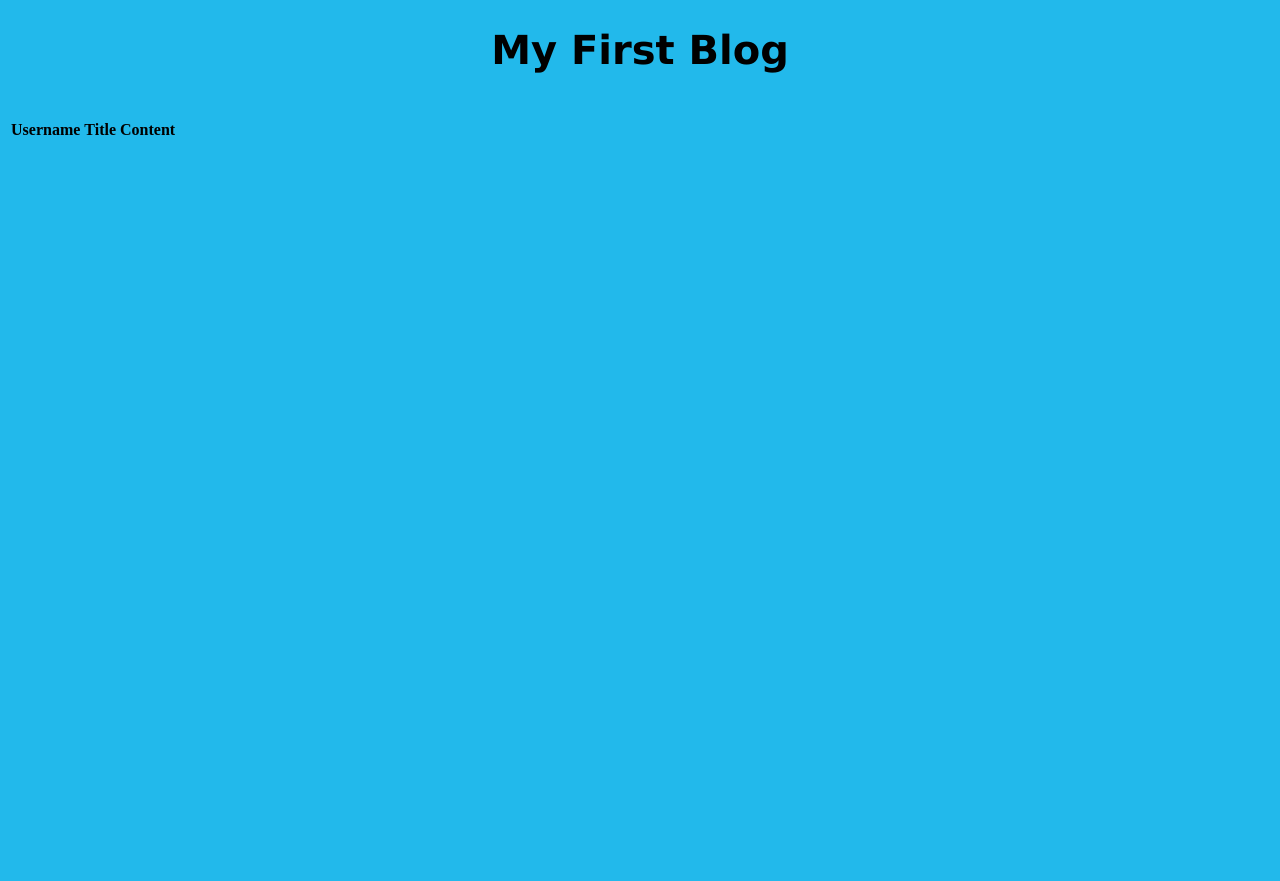
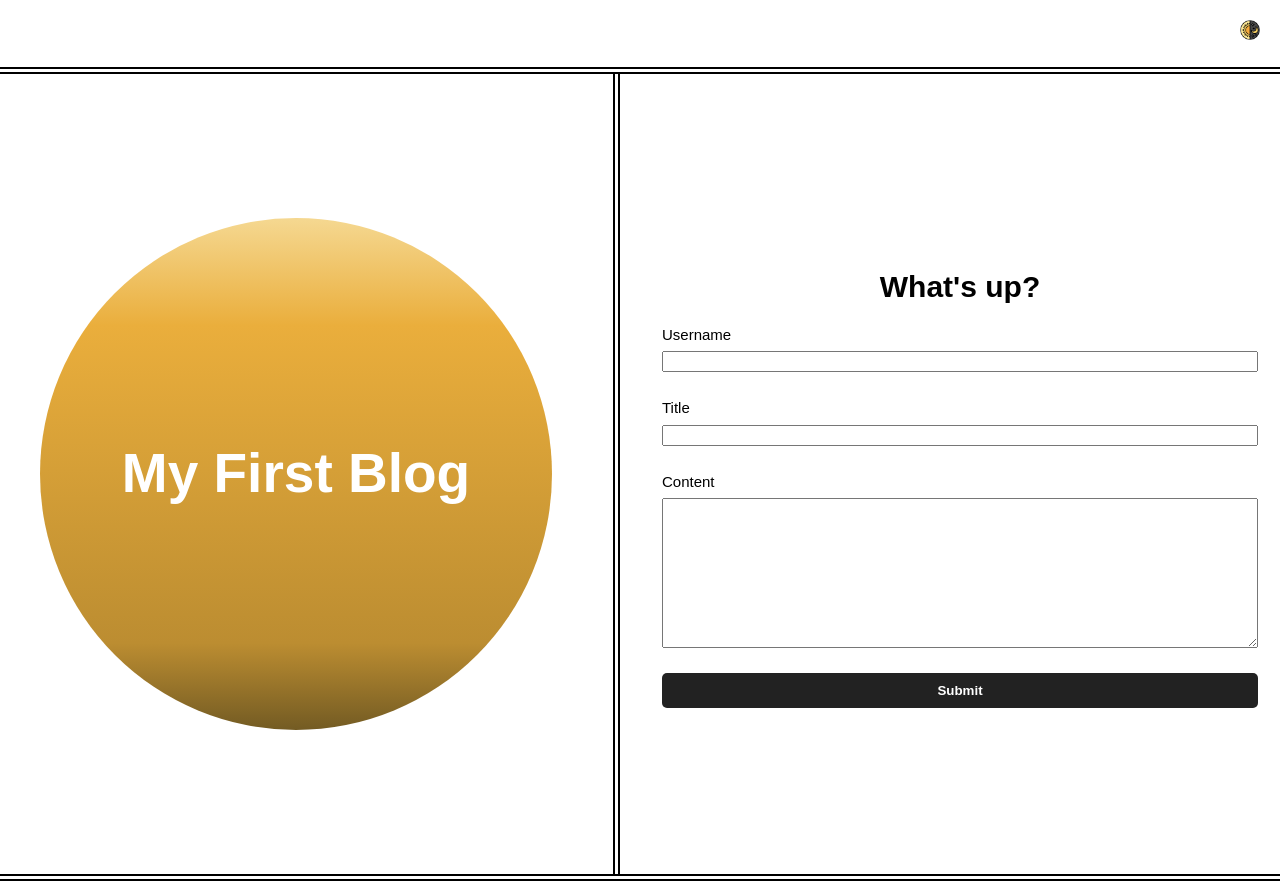
Before and after one commit to samaeryn/Personal-Blog, a plain HTML site: page index.html in a window 1280 px wide. Before the commit the page ends 800 px from the top, so only its background shows below. Drawn offline with Linux system fonts and the light colour scheme.

Commit message:
I forgot to do a lot of small pushes

```diff
--- a/assets/css/blog.css
+++ b/assets/css/blog.css
@@ -1,16 +1,75 @@
-body {
-    background-color: rgb(34, 185, 235);
+
+.dark main{
+    background-color: #303030;
 }
 
-h1 {
-    color:black;
-    font-family: Verdana, Geneva, Tahoma, sans-serif;
-    font-size: 40px;
-    text-align: center;
+.dark article{
+    border-color: white;
 }
 
-p {
-    color:black;
-    font-family: Verdana, Geneva, Tahoma, sans-serif;
-    font-size: 20px;
+.dark .article__title{
+    border-color: white;
 }
+
+.dark footer{
+    color: white;
+}
+
+.switch{
+    width: 50px;
+}
+
+article{
+    padding: 8px 10px 5px 10px;
+    border: 1px solid black;
+    border-radius: 5px;
+    width: 100%;
+    margin: 5px 0;
+}
+
+.article__title{
+    font-weight: bold;
+    font-size: 1.4rem;
+    border-bottom: 1px solid black;
+}
+
+.article__content{
+    margin: 10px;
+    min-height: 70px;
+}
+
+.article__author{
+    color: grey;
+}
+
+@media screen and (min-width: 768px){
+    .article__title{
+        font-size: 1.45rem;
+    }
+}
+
+@media screen and (min-width: 1024px){
+    .article__title{
+        font-size: 1.5rem;
+    }
+}
+
+main{
+    flex-direction: column;
+    padding: 10px;
+}
+
+.list{
+    list-style: none;
+    text-align: left;
+    padding: 0;
+}
+
+.list__item{
+    margin-bottom: 5px;
+}
+
+footer{
+    color: black;
+    margin: 40px 10px;
+}
--- /dev/null
+++ b/assets/css/style.css
@@ -0,0 +1,279 @@
+:root {
+  --venus-color-top: #f5d891;
+  --venus-color-top-mid: #eaae3c;
+  --venus-color-bottom-mid: #bc8d31;
+  --venus-color-bottom: #735b23;
+  --black-color: #000;
+  --btn-background-color: #222;
+}
+
+* {
+  box-sizing: border-box;
+}
+
+html {
+  font-size: 62.5%;
+}
+
+body {
+  font-family: sans-serif;
+  font-size: 1.3rem;
+  line-height: 1.5;
+  max-width: 1440px;
+  margin: 0 auto;
+}
+
+h1,
+h2,
+p {
+  margin: 0;
+}
+
+h1 {
+  font-size: 3.5rem;
+}
+
+h2 {
+  font-size: 2.5rem;
+}
+
+@media screen and (min-width: 768px) {
+  body {
+    font-size: 1.4rem;
+  }
+
+  h1 {
+    font-size: 4.1rem;
+  }
+}
+
+@media screen and (min-width: 1024px) {
+  body {
+    font-size: 1.5rem;
+  }
+
+  h1 {
+    font-size: 5.5rem;
+  }
+
+  h2 {
+    font-size: 3rem;
+  }
+}
+
+.light{
+    background-color: white;
+    color: black;
+}
+
+.dark{
+    background-color: black;
+    color: white;
+}
+
+.dark .divider--vertical{
+    border-color: white;
+}
+
+.dark button{
+    background-color: black;
+}
+
+.dark .btn{
+    background-color: white;
+    color: black;
+}
+
+#mode-switcher{
+    opacity: 0;
+    height: 0;
+    width: 0;
+}
+
+form {
+  width: 100%;
+}
+
+.form-group {
+  display: flex;
+  flex-direction: column;
+}
+
+.form-label {
+  margin-bottom: 5px;
+}
+
+.form-input {
+  margin-bottom: 25px;
+  outline: none;
+}
+
+.form-input:focus {
+  border: 2px solid #005fcc;
+}
+
+#content {
+  height: 150px;
+}
+
+.divider {
+  border-bottom: 2px solid;
+  border-top: 2px solid;
+  height: 7px;
+  width: 100%;
+}
+
+.divider--vertical {
+  border-left: 2px solid black;
+  border-right: 2px solid black;
+  height: 80vh;
+  width: 7px;
+  display: none;
+}
+
+@media screen and (min-width: 768px) {
+  .divider--vertical {
+    display: block;
+  }
+}
+
+button{
+    background: none;
+    border: none;
+}
+
+button:hover{
+    cursor: pointer;
+}
+
+.btn {
+  background-color: var(--btn-background-color);
+  color: white;
+  display: block;
+  font-weight: bold;
+  padding: 5px;
+  text-align: center;
+  text-decoration: none;
+  width: 100%;
+  padding: 10px;
+  border-radius: 5px;
+}
+
+a{
+    text-decoration: none;
+    color: white;
+    width: 100%;
+}
+
+.icon {
+  height: 20px;
+  width: 20px;
+}
+
+.icon:hover{
+    cursor: pointer;
+}
+
+.back-icon {
+  display: inline-block;
+  transform: rotate(180deg);
+  margin-right: 10px;
+}
+
+nav{
+    padding: 20px;
+    display: flex;
+    justify-content: space-between;
+}
+
+.nav__left h2{
+    font-size: 2rem;
+}
+
+.nav__right{
+    display: flex;
+    align-items: center;
+}
+
+@media screen and (min-width: 768px){
+    .nav__left h2 {
+        font-size: 2.5rem;
+    }
+}
+
+.logo {
+  display: flex;
+  justify-content: center;
+  align-items: center;
+  background: linear-gradient(
+    var(--venus-color-top) 0%,
+    var(--venus-color-top-mid) 21%,
+    var(--venus-color-bottom-mid) 83%,
+    var(--venus-color-bottom) 100%
+  );
+  height: 300px;
+  width: 300px;
+  border-radius: 50%;
+  color: white;
+  margin: 40px 0;
+  max-height: 550px;
+  max-width: 550px;
+}
+
+@media screen and (min-width: 768px) {
+  .logo {
+    margin: 40px;
+    width: 40vw;
+    height: 40vw;
+  }
+}
+
+
+main {
+  display: flex;
+  flex-direction: column;
+  align-items: center;
+  margin-bottom: 30px;
+}
+
+.user-opinion {
+  display: flex;
+  flex-direction: column;
+  align-items: center;
+  width: 90%;
+  max-width: 800px;
+  padding: 0 1.2rem;
+}
+
+.user-opinion h2 {
+  margin-top: 25px;
+  margin-bottom: 15px;
+}
+
+@media screen and (min-width: 768px) {
+  main {
+    flex-direction: row;
+    justify-content: space-between;
+    margin-bottom: 0;
+  }
+
+  main .divider {
+    display: none;
+  }
+
+  main .divider--vertical {
+    height: 100vh;
+  }
+
+  .user-opinion {
+    padding: 0 2.2rem;
+    width: 50vw;
+  }
+}
+
+
+footer {
+  margin: 40px;
+  color: lightgrey;
+  text-align: center;
+}
--- a/assets/css/styles.css
+++ /dev/null
@@ -1,16 +0,0 @@
-body {
-    background-color: rgb(34, 185, 235);
-}
-
-h1 {
-    color:black;
-    font-family: Verdana, Geneva, Tahoma, sans-serif;
-    font-size: 40px;
-    text-align: center;
-}
-
-p {
-    color:black;
-    font-family: Verdana, Geneva, Tahoma, sans-serif;
-    font-size: 20px;
-}
--- a/assets/js/form.js
+++ b/assets/js/form.js
@@ -1,29 +1,25 @@
-// Create form
-const form = document.createElement('form');
-form.id = 'blogForm';
+const submit = document.getElementById("submit");
 
-// Create input
-const usernameInput = document.createElement('username');
-usernameInput.type = 'username';
-usernameInput.username = 'username';
-usernameInput.placeholder = 'Username';
+let data = JSON.parse(localStorage.getItem("data")) === null ? [] : JSON.parse(localStorage.getItem("data"));
 
-const titleInput = document.createElement('title');
-titleInput.type = 'title';
-titleInput.title = 'title';
-titleInput.placeholder = 'Title';
+submit.addEventListener("click", function (event) {
+    event.preventDefault();
+    const userInput = {
+      author: "",
+      title: "",
+      content: "",
+    };
 
-const content = document.createElement('content');
-contentInput.type = 'content';
-contentInput.content = 'content';
-content.placeholder = 'Content';
+    userInput.author = document.getElementById("author").value;
+    userInput.title = document.getElementById("title").value;
+    userInput.content = document.getElementById("content").value;
 
-// Create submit button
-const submitButton = document.createElement('button');
-submitButton.type = 'submit';
-submitButton.textContent = 'Submit';
+    if(userInput.author.trim().length != 0 && userInput.title.trim().length != 0 && userInput.content.trim().length != 0){
+      data.push(userInput);
+      localStorage.setItem("data", JSON.stringify(data));
 
-// Append elements
-form.appendChild(usernameInput);
-form.appendChild(titleInput);
-form.appendChild(submitButton);
+      window.location.href = "blog.html";
+    }else{
+      window.alert("User name, title, and content CANNOT be empty");
+    }
+  });
--- /dev/null
+++ b/assets/js/main.js
@@ -0,0 +1,16 @@
+const modeSwitcher = document.getElementById("mode-switcher");
+const modeIcon = document.getElementById("mode-icon");
+
+let mode = "light";
+
+modeSwitcher.addEventListener("click", function () {
+  if (mode === "dark") {
+    mode = "light";
+    document.body.setAttribute("class", "light");
+    modeIcon.setAttribute("src", "./assets/images/sun moon.png");
+  } else {
+    mode = "dark";
+    document.body.setAttribute("class", "dark");
+    modeIcon.setAttribute("src", "./assets/images/sun moon.png");
+  }
+});
--- a/index.html
+++ b/index.html
@@ -1,31 +1,56 @@
+
 <!DOCTYPE html>
 <html lang="en">
-<head>
-    <meta charset="UTF-8">
-    <meta name="viewport" content="width=device-width, initial-scale=1.0">
-    <title>My First Blog</title>
-    <link rel="stylesheet" href="assets\css\styles.css">
-
-</head>
-<body>
-<h1>My First Blog</h1>
-<br>
-<table id="blogTable">
-    <trow>
-            <tr>
-            <th>Username</th>
-            <th>Title</th>
-            <th>Content</th>
-        </tr>
-    </trow>
-    <tbody>
-
-    </tbody>
-</table>
-<script src="assets\js\form.js"></script>
-
-
-
-
-</body>
+  <head>
+    <meta charset="UTF-8" />
+    <meta name="viewport" content="width=device-width, initial-scale=1.0" />
+    <title>My FirstBlog</title>
+    <link rel="stylesheet" href="./assets/css/style.css" />
+  </head>
+  <body class="light">
+    <header>
+      <nav>
+        <div class="nar__left"></div>
+        <div class="nav__right">
+          <label class="switch">
+            <input type="checkbox" id="mode-switcher" />
+            <span
+              ><img
+                src="./assets/images/sun moon.png"
+                alt="Sun moon icon"
+                id="mode-icon"
+                class="icon"
+            /></span>
+          </label>
+        </div>
+      </nav>
+    </header>
+    <div class="divider"></div>
+    <main>
+      <h1 class="logo">My First Blog</h1>
+      <div class="divider"></div>
+      <div class="divider--vertical"></div>
+      <section class="user-opinion">
+        <h2>What's up?</h2>
+        <form>
+          <div class="form-group">
+            <label class="form-label" for="user-name">Username</label>
+            <input type="text" class="form-input" id="author" />
+          </div>
+          <div class="form-group">
+            <label class="form-label" for="title">Title</label>
+            <input type="text" class="form-input" id="title" />
+          </div>
+          <div class="form-group">
+            <label class="form-label" for="content">Content</label>
+            <textarea type="text" class="form-input" id="content"></textarea>
+          </div>
+          <button id="submit" class="btn" >Submit</button>
+        </form>
+      </section>
+    </main>
+    <div class="divider"></div>
+    <script src="./assets/js/main.js"></script>
+    <script src="./assets/js/form.js"></script>
+  </body>
 </html>
```
Also changed, not shown: assets/js/blog.js (+29 -0 lines), blog.html (+32 -7 lines), assets/css/form.css (deleted), assets/images/sun moon.png (added), assets/js/logic.js (deleted).
